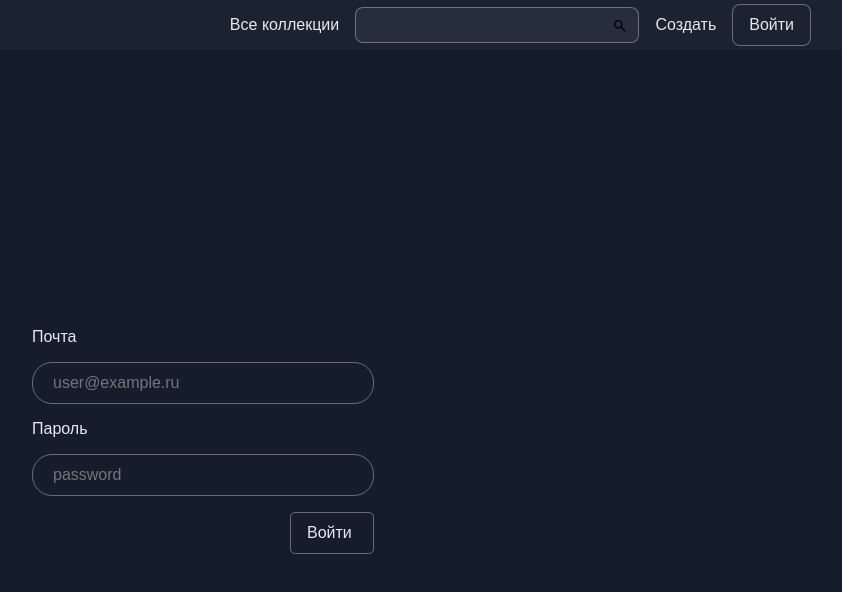
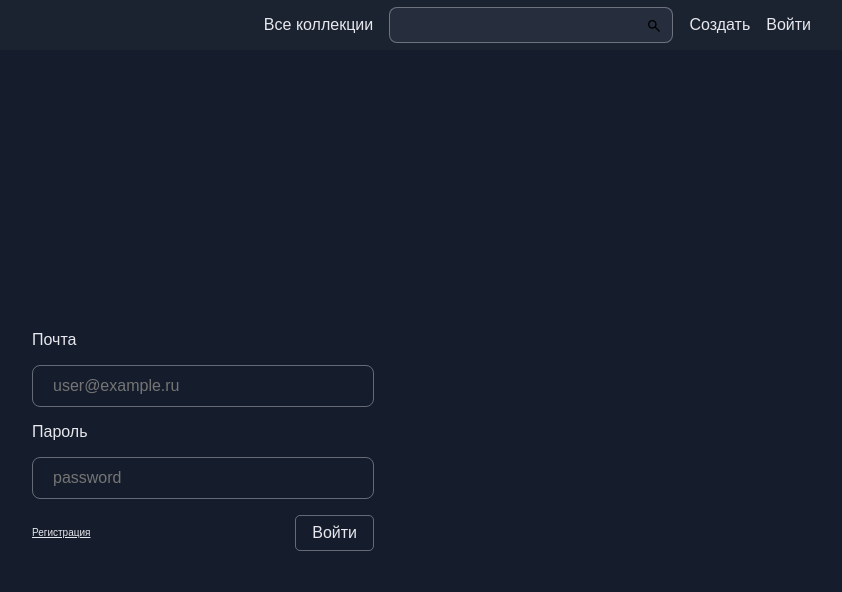
Before and after one commit to flamaster00/movie-front, a Next.js app: page /auth in a window 1280 px wide. Shown: the top 592 px of the page, without its empty margins (437-1279 px from the left). Built offline with nearby package versions, Linux system fonts and the light colour scheme.

Commit message:
add sign in and sign up page

```diff
--- a/src/pages/auth/Auth.module.scss
+++ b/src/pages/auth/Auth.module.scss
@@ -1,8 +1,5 @@
 .wrapper {
-    display: flex;
-    justify-content: center;
-    align-items: center;
-    height: calc(100vh - var(--height-navbar));
-    background-color: var(--color-background-page);
-    color: var(--color-foreground-default);
+    display: grid;
+    place-content: center;
+    height: var(--height-page);
 }
--- a/src/pages/auth/AuthForm/LoginForm.tsx/LoginForm.module.scss
+++ b/src/pages/auth/AuthForm/LoginForm.tsx/LoginForm.module.scss
@@ -7,7 +7,7 @@
 .loginInput {
     all: unset;
     border: 1px solid var(--color-border-default);
-    border-radius: 20px;
+    border-radius: var(--border-radius-s);
 
     height: 40px;
     width: 300px;
@@ -21,11 +21,15 @@
     justify-content: space-between;
 }
 
-.recover {
-    font-size: 10px;
-    text-decoration: underline;
-    cursor: pointer;
-    height: fit-content;
+// .recover {
+//     font-size: 10px;
+//     text-decoration: underline;
+//     cursor: pointer;
+//     height: fit-content;
+// }
+
+.buttons {
+    display: flex;
 }
 
 .submitInput {
@@ -33,10 +37,13 @@
     border: 1px solid var(--color-border-default);
     border-radius: 5px;
     cursor: pointer;
-    width: 50px;
-    height: 40px;
-    padding: 0 1rem;
-    align-self: flex-end;
+    padding: 0.5rem 1rem;
+    margin-left: auto;
+}
+
+.register {
+    font: var(--font-s);
+    text-decoration: underline;
 }
 
 .errorText {
--- a/src/pages/auth/AuthForm/LoginForm.tsx/LoginForm.tsx
+++ b/src/pages/auth/AuthForm/LoginForm.tsx/LoginForm.tsx
@@ -1,36 +1,138 @@
-import Form from 'next/form'
 import { useForm, SubmitHandler } from "react-hook-form"
+import { Button, ButtonShape, ButtonVariant } from '@/shared/ui/Button/Button'
+import cn from 'classnames'
 import styles from './LoginForm.module.scss'
+import React, { useEffect, useState } from 'react'
+import { backendBaseUrl } from '@/shared/config/backend'
 
 type Inputs = {
-    email: string
+    [email: string]: string
     password: string
     username: string
 }
 
-export const LoginForm = () => {
+type LoginFormProps = {
+    className?: string,
+}
+
+export const LoginForm = (props: LoginFormProps) => {
+
+    const { className } = props
+
+    const [isSignUp, setIsSugnUp] = useState(false)
+
     const {
         register,
         handleSubmit,
-        watch,
-        formState: { errors },
-    } = useForm<Inputs>()
+        formState: { errors, isSubmitSuccessful },
+        reset,
+    } = useForm<Inputs>({
+        mode: 'onBlur',
+        reValidateMode: 'onSubmit'
+    })
 
-    const onSubmit: SubmitHandler<Inputs> = (data) => console.log(data)
+    const onSignUpSubmit: SubmitHandler<Inputs> = async (data) => {
+        console.log(data, typeof data)
+        const formData = new FormData()
 
-    console.log(watch("email")) // watch input value by passing the name of it
+        for (const key in data) {
+                formData.append(key, data[key])
+            }
+            try {
+                const response = await fetch(`${backendBaseUrl}/api/user/registration`,
+                    {
+                        method: 'POST',
+                        body: formData
+                    })
 
-    return (
-        <Form action="/login" onSubmit={handleSubmit(onSubmit)} className={styles.loginForm}>
-            <label htmlFor="email">Почта</label>
-            <input placeholder='user@example.ru' id='email' className={styles.loginInput} {...register("email", { required: true })} />
-            {errors.email && <span className={styles.errorText}>Поле обязательно</span>}
+                console.log(await response.json());
 
-            <label htmlFor="password">Пароль</label>
-            <input placeholder='password' id='password' className={styles.loginInput} {...register("password", { required: true })} />
-            {errors.password && <span className={styles.errorText}>Поле обязательно</span>}
+            } catch (error) {
+                console.log(error);
 
-            <input type="submit" className={styles.submitInput} value={'Войти'} />
-        </Form>
-    )
-}
+            }
+        }
+
+        const switchLoginOrRegisterHandler = () => {
+            setIsSugnUp(prev => !prev)
+            reset({
+                username: '',
+                email: '',
+                password: ''
+            })
+        }
+
+        useEffect(() => {
+            if (isSubmitSuccessful) {
+                reset({
+                    username: '',
+                    email: '',
+                    password: ''
+                })
+            }
+        },
+            [])
+
+        return (
+            <form
+                onSubmit={handleSubmit(onSignUpSubmit)}
+                className={cn(styles.loginForm, className)}>
+                {isSignUp &&
+                    <>
+                        <label htmlFor="username">Имя пользователя</label>
+                        <input
+                            placeholder='user'
+                            id='username'
+                            className={styles.loginInput}
+                            {...register("username",
+                                {
+                                    required: 'Поле обязательно',
+                                    minLength: {
+                                        value: 4,
+                                        message: 'Минимум 4 символа'
+                                    }
+                                })}
+                        />
+                        {errors.username && <span className={styles.errorText}>{errors.username.message}</span>}
+                    </>
+                }
+
+                <label htmlFor="email">Почта</label>
+                <input
+                    placeholder='user@example.ru'
+                    id='email'
+                    className={styles.loginInput}
+                    type='email'
+                    {...register("email", {
+                        required: 'Поле обязательно',
+                        pattern: {
+                            value: /[a-zA-Z0-9._%+-]+@[a-zA-Z0-9.-]+[.]{1}[a-zA-Z]{2,}$/,
+                            message: 'Неверно указана почта'
+                        }
+                    })}
+
+                />
+                {errors.email && <span className={styles.errorText}>{errors.email.message}</span>}
+
+                <label htmlFor="password">Пароль</label>
+                <input
+                    placeholder='password'
+                    id='password'
+                    className={styles.loginInput}
+                    type='password'
+                    {...register("password", { required: 'Поле обязательно' })} />
+                {errors.password && <span className={styles.errorText}>{errors.password.message}</span>}
+
+                <div className={styles.buttons}>
+                    <Button className={styles.register} variant={ButtonVariant.CLEAR} shape={ButtonShape.TEXT} onClick={switchLoginOrRegisterHandler}>
+                        {isSignUp
+                            ? 'Войти в аккаунт'
+                            : 'Регистрация'
+                        }
+                    </Button>
+                    <input type="submit" className={styles.submitInput} value={isSignUp ? 'Регистрация' : 'Войти'} />
+                </div>
+
+            </form>
+        )
+    }
--- a/src/widgets/Navbar/ui/Navbar.tsx
+++ b/src/widgets/Navbar/ui/Navbar.tsx
@@ -9,7 +9,7 @@ export const Navbar = () => {
       <AppLink href={'/'} className=''>Все коллекции</AppLink>
       <SearchBar />
       <AppLink href={'/create'}>Создать</AppLink>
-      <Button>Войти</Button>
+      <AppLink href={'/auth'}>Войти</AppLink>
     </nav>
   )
 }
```
Also changed, not shown: src/app/widgets/SearchBar/SearchBar.tsx (deleted, +0 -76 lines), src/shared/ui/Input/Input.tsx (+4 -3 lines).
